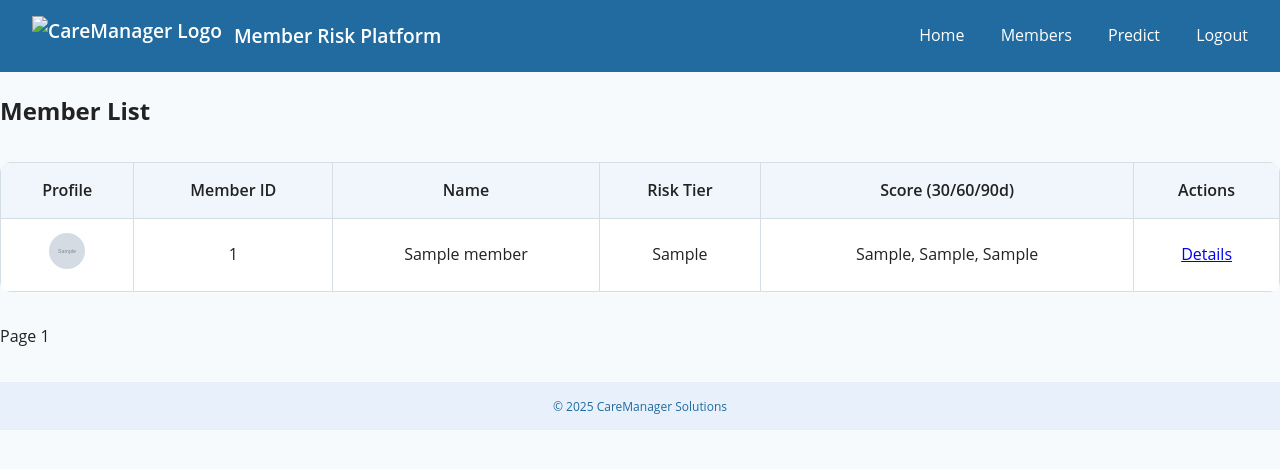
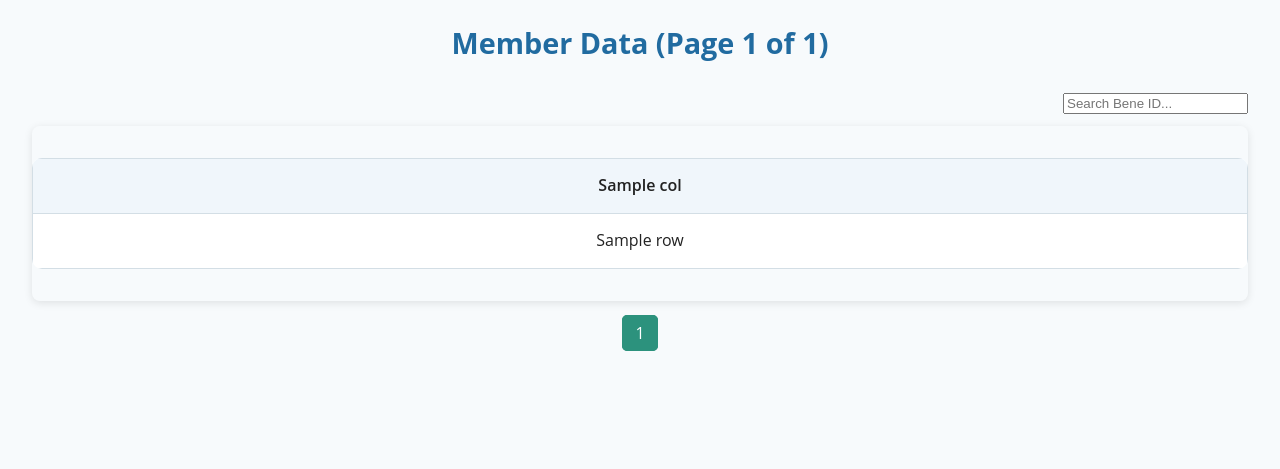
Before and after one commit to Jeyanth-S/Cognitives---Member-Risk-Stratification-and-Care-Management, a Flask app: template ui/templates/member_data.html in a window 1280 px wide. Shown: the top 469 px of the page. Run offline with Flask 3, Linux system fonts and the light colour scheme; the template is opened without the code that fills it: most values are stand-ins (such as "Sample title", 1, 10 or a date in 2020); grey boxes marked "Sample" are stand-in pictures.

Commit message:
ui enhance

```diff
--- a/ui/static/style.css
+++ b/ui/static/style.css
@@ -110,6 +128,7 @@ footer {
   text-align: center;
   padding: 0.8rem 0;
   margin-top: 2rem;
+  border-top: 1px solid #cbd9f1;
 }
 
 /* Errors */
@@ -121,3 +140,125 @@ footer {
   margin-bottom: 1rem;
   font-weight: 500;
 }
+/* Make header full width */
+.site-header {
+  width: 100%;
+  background: #2c3e50;
+  color: #fff;
+  padding: 15px 0;
+  position: relative;
+}
+
+/* Flexbox to space logo and nav */
+.header-container {
+  width: 95%;              /* responsive width */
+  max-width: 1400px;       /* optional max size */
+  margin: 0 auto;          /* center contents */
+  display: flex;
+  justify-content: space-between;
+  align-items: center;
+}
+
+/* Logo */
+.logo {
+  margin: 0;
+  font-size: 22px;
+}
+
+/* Navigation */
+.nav-links a {
+  color: #fff;
+  text-decoration: none;
+  margin-left: 20px;
+  font-size: 16px;
+}
+
+.nav-links a:hover {
+  text-decoration: underline;
+}
+
+/* Ensure content stretches full width */
+.content {
+  width: 95%;
+  max-width: 1400px;
+  margin: 20px auto;
+}
+/* Content wrapper */
+.content {
+  width: 95%;
+  max-width: 1400px;
+  margin: 20px auto;
+}
+
+/* Page title */
+.page-title {
+  font-size: 1.8rem;
+  color: #216ba0;
+  margin-bottom: 1.5rem;
+  text-align: center;
+}
+
+/* Table container with horizontal scroll */
+.table-container {
+  width: 100%;
+  overflow-x: auto;
+  margin-bottom: 20px;
+  box-shadow: 0 2px 8px rgba(0,0,0,0.1);
+  border-radius: 8px;
+}
+
+/* Member table */
+.member-table {
+  width: 100%;
+  border-collapse: collapse;
+  background: #fff;
+  min-width: 800px; /* ensures scroll on small screens */
+}
+
+.member-table th,
+.member-table td {
+  padding: 0.9rem 0.7rem;
+  text-align: center;
+  border: 1px solid #d3dee5;
+}
+
+.member-table th {
+  background: #f0f6fb;
+  font-weight: 600;
+}
+
+/* Pagination */
+.pagination {
+  text-align: center;
+  margin: 20px 0;
+}
+
+.pagination a {
+  margin: 0 5px;
+  padding: 6px 12px;
+  border: 1px solid #2c927d;
+  border-radius: 5px;
+  text-decoration: none;
+  color: #2c927d;
+  font-weight: 500;
+  transition: all 0.2s;
+}
+
+.pagination a.active {
+  background: #2c927d;
+  color: #fff;
+}
+
+.pagination a:hover {
+  background: #247b67;
+  color: #fff;
+}
+
+/* Responsive adjustments */
+@media (max-width: 768px) {
+  .member-table th,
+  .member-table td {
+    padding: 0.7rem 0.5rem;
+    font-size: 13px;
+  }
+}
--- a/ui/templates/base.html
+++ b/ui/templates/base.html
@@ -2,10 +2,12 @@
 <html lang="en">
 <head>
   <meta charset="UTF-8" />
+  <meta name="viewport" content="width=device-width, initial-scale=1.0">
   <title>{% block title %}Member Risk Platform{% endblock %}</title>
   <link rel="stylesheet" href="{{ url_for('static', filename='style.css') }}" />
 </head>
 <body>
+  {% if session.get('logged_in') %}
     <header class="main-header">
       <div class="logo">
         <img src="{{ url_for('static', filename='care_logo.png') }}" alt="CareManager Logo" height="40" />
@@ -13,18 +15,21 @@
       </div>
       <nav>
         <a href="{{ url_for('home') }}">Home</a>
-      <a href="{{ url_for('member_data') }}">Members</a>
+        <a href="{{ url_for('members') }}">Members</a>
         <a href="{{ url_for('predict') }}">Predict</a>
         <a href="{{ url_for('logout') }}">Logout</a>
       </nav>
     </header>
+  {% endif %}
 
   <main>
     {% block content %}{% endblock %}
   </main>
 
+  {% if session.get('logged_in') %}
     <footer>
       <small>&copy; 2025 CareManager Solutions</small>
     </footer>
+  {% endif %}
 </body>
 </html>
--- a/ui/templates/home.html
+++ b/ui/templates/home.html
@@ -9,7 +9,8 @@
     <em>Focus your care. Maximize outcomes. Lower costs.</em>
   </p>
   <div class="button-row">
-    <a class="main-btn" href="{{ url_for('member_data') }}">View Members</a>
+    <a class="main-btn" href="{{ url_for('members') }}">View Members</a>
+
     <a class="main-btn" href="{{ url_for('predict') }}">Run Prediction</a>
   </div>
 </section>
--- a/ui/templates/member_data.html
+++ b/ui/templates/member_data.html
@@ -1,39 +1,79 @@
 {% extends "base.html" %}
 {% block title %}Members - Member Risk Platform{% endblock %}
+
 {% block content %}
-<h2>Member List</h2>
-<table class="member-table">
+<div class="content">
+
+  <h1 class="page-title">Member Data (Page {{ page }} of {{ total_pages }})</h1>
+
+  <!-- Search Box -->
+  <div class="search-container" style="text-align: right; margin-bottom: 10px;">
+    <input type="text" id="searchInput" placeholder="Search Bene ID..." class="form-control" style="max-width: 250px; display: inline-block;">
+  </div>
+
+  <!-- Table wrapper for scrolling -->
+  <div class="table-container">
+    <table class="member-table" id="memberTable">
       <thead>
         <tr>
-      <th>Profile</th>
-      <th>Member ID</th>
-      <th>Name</th>
-      <th>Risk Tier</th>
-      <th>Score (30/60/90d)</th>
-      <th>Actions</th>
+          {% for col in columns %}
+            <th>{{ col }}</th>
+          {% endfor %}
         </tr>
       </thead>
       <tbody>
-    {% for member in members %}
+        {% for row in rows %}
           <tr>
-      <td><img src="{{ url_for('static', filename='avatars/' + member.avatar) }}" alt="Profile" class="avatar" /></td>
-      <td>{{ member.member_id }}</td>
-      <td>{{ member.name }}</td>
-      <td class="tier tier-{{ member.risk_tier | lower }}">{{ member.risk_tier }}</td>
-      <td>{{ member.risk_30 }}, {{ member.risk_60 }}, {{ member.risk_90 }}</td>
-      <td><a href="#">Details</a></td>
+            {% for col in columns %}
+              <td>
+                {% if col in ["SP_ALZHDMTA","SP_CHF","SP_CHRNKIDN","SP_CNCR","SP_COPD",
+                               "SP_DEPRESSN","SP_DIABETES","SP_ISCHMCHT","SP_OSTEOPRS",
+                               "SP_RA_OA","SP_STRKETIA"] %}
+                  {% if row[col] == 1 %}Yes{% else %}No{% endif %}
+                {% else %}
+                  {{ row[col] }}
+                {% endif %}
+              </td>
+            {% endfor %}
           </tr>
         {% endfor %}
       </tbody>
     </table>
+  </div>
 
+  <!-- Pagination -->
   <div class="pagination">
     {% if page > 1 %}
-    <a class="page-btn" href="{{ url_for('member_data', page=page-1) }}">Previous</a>
+      <a href="{{ url_for('members', page=page-1) }}">Prev</a>
     {% endif %}
-  <span>Page {{ page }}</span>
-  {% if has_more %}
-    <a class="page-btn" href="{{ url_for('member_data', page=page+1) }}">Next</a>
+
+    <a class="active">{{ page }}</a>
+
+    {% if page < total_pages %}
+      <a href="{{ url_for('members', page=page+1) }}">Next</a>
     {% endif %}
   </div>
+
+</div>
+
+<!-- JavaScript for Search -->
+<script>
+  document.getElementById('searchInput').addEventListener('keyup', function() {
+    const filter = this.value.toUpperCase();
+    const table = document.getElementById('memberTable');
+    const trs = table.getElementsByTagName('tr');
+
+    for (let i = 1; i < trs.length; i++) { // skip header row
+      const td = trs[i].getElementsByTagName('td')[0]; // Bene ID in first column
+      if (td) {
+        const txtValue = td.textContent || td.innerText;
+        if (txtValue.toUpperCase().indexOf(filter) > -1) {
+          trs[i].style.display = '';
+        } else {
+          trs[i].style.display = 'none';
+        }
+      }
+    }
+  });
+</script>
 {% endblock %}
```
Also changed, not shown: other parts of ui/static/style.css (+27 -9 lines), ui/templates/login.html (+31 -11 lines), ui/templates/predict.html (added, +31 -0 lines). Lines whose indentation alone changed are shown as unchanged.
